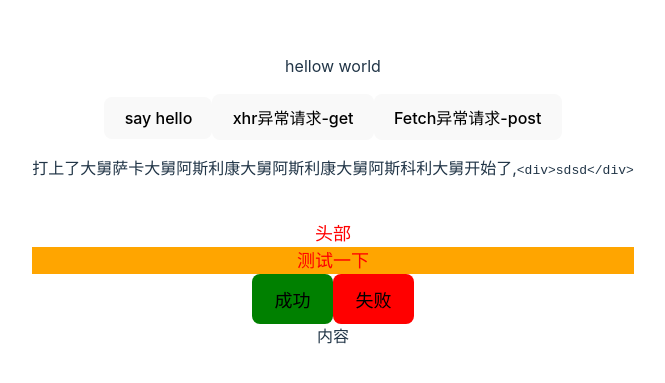
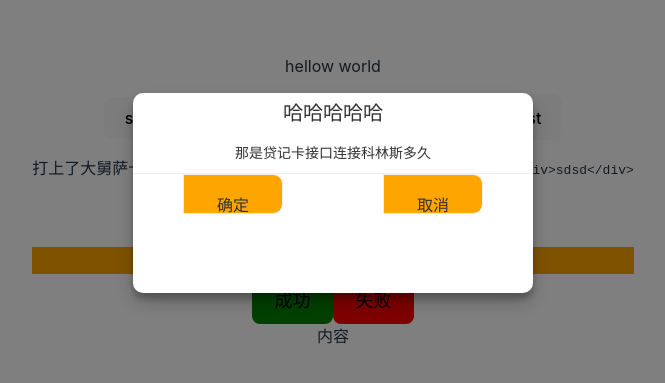
Before and after one commit to HokageYeah/owner-manager-v3, a Vue app: page / in a window 1280 px wide. Shown: the part 207-590 px from the top of the page, without its empty margins (307-972 px from the left). Built offline with nearby package versions, Linux system fonts and the light colour scheme; what @web-monitor/vue3 would draw is missing.

Commit message:
添加vue3自定义全局组件，loading框

```diff
--- /dev/null
+++ b/src/components/uni-pop-box/pop-box.ts
@@ -0,0 +1,22 @@
+import { createVNode, render } from 'vue';
+import PopBoxCompoents from './uni-pop-box.vue';
+
+// vue3创建一个挂载全局的组件
+const popBox = {
+  install: (app: any, options: any) => {
+    // const popBoxInstance = app.mount(document.createElement('div'));
+    // // 将组件实例挂载到页面上
+    // document.body.appendChild(popBoxInstance.$el);
+    // createVNode vue提供的底层方法 可以给我们组件创建一个虚拟DOM 也就是Vnode
+    const popBoxVNode = createVNode(PopBoxCompoents, options);
+    // render 把我们的Vnode 生成真实DOM 并且挂载到指定节点
+    render(popBoxVNode, document.body);
+    // Vue 提供的全局配置 可以自定义
+    app.config.globalProperties.$loading = {
+      show: () => popBoxVNode.component?.exposed?.show(),
+      hide: () => popBoxVNode.component?.exposed?.hide(),
+    };
+  },
+};
+
+export default popBox;
--- /dev/null
+++ b/src/components/uni-pop-box/uni-pop-box.vue
@@ -0,0 +1,107 @@
+<template>
+  <div v-if="flag" id="confirm">
+    <div class="contents">
+      <div class="contents-top">{{ title }}</div>
+      <div class="contents-center">{{ msg }}</div>
+      <div class="contents-bottom">
+        <button class="left" @click="show">{{ btn.ok }}</button>
+        <button class="right" @click="hide">{{ btn.no }}</button>
+      </div>
+    </div>
+  </div>
+</template>
+
+<script setup lang="ts">
+  import { reactive, ref } from 'vue';
+  type btntype = {
+    ok: string;
+    no: string;
+  };
+  const props = withDefaults(
+    defineProps<{
+      title: string;
+      msg: string;
+      btn: btntype;
+    }>(),
+    {
+      title: '标题',
+      msg: '这是一个信息弹出框组件',
+      btn: (): btntype => {
+        return {
+          ok: '确定',
+          no: '取消',
+        };
+      },
+    },
+  );
+
+  const flag = ref(true);
+  const show = () => {
+    flag.value = false;
+  };
+
+  const hide = () => {
+    flag.value = false;
+  };
+  defineExpose({
+    show,
+    hide,
+  });
+</script>
+
+<style scoped lang="scss">
+  #confirm {
+    position: fixed;
+    top: 0;
+    left: 0;
+    width: 100%;
+    height: 100%;
+    background-color: rgba(0, 0, 0, 0.5);
+    z-index: 9999;
+    .contents {
+      position: absolute;
+      top: 50%;
+      left: 50%;
+      transform: translate(-50%, -50%);
+      width: 400px;
+      height: 200px;
+      background-color: #fff;
+      border-radius: 10px;
+      box-shadow: 0 10px 20px rgba(0, 0, 0, 0.19), 0 6px 6px rgba(0, 0, 0, 0.23);
+      &-top {
+        font-size: 20px;
+        font-weight: 700;
+        color: #333;
+        text-align: center;
+        line-height: 40px;
+      }
+      &-center {
+        font-size: 14px;
+        font-weight: 400;
+        color: #333;
+        text-align: center;
+        line-height: 40px;
+      }
+      &-bottom {
+        display: flex;
+        justify-content: space-around;
+        align-items: center;
+        width: 100%;
+        height: 40px;
+        border-top: 1px solid #eee;
+        .left,
+        .right {
+          width: 100px;
+          height: 40px;
+          line-height: 40px;
+          text-align: center;
+          border-radius: 0 10px 10px 0;
+          border: 1px solid #eee;
+          background-color: orange;
+          color: #333;
+          cursor: pointer;
+        }
+      }
+    }
+  }
+</style>
--- a/src/main.ts
+++ b/src/main.ts
@@ -3,6 +3,7 @@ import './style.css';
 import App from './App.vue';
 import router, { setupRouter } from '@/router';
 import webMonitor from '@web-monitor/vue3';
+import popBox from './components/uni-pop-box/pop-box';
 
 async function bootstrap() {
   const app = createApp(App);
@@ -28,6 +29,7 @@ async function bootstrap() {
     },
   });
 
+  app.use(popBox, { title: '哈哈哈哈哈', msg: '那是贷记卡接口连接科林斯多久' });
   app.mount('#app', true);
 }
 void bootstrap();
```
